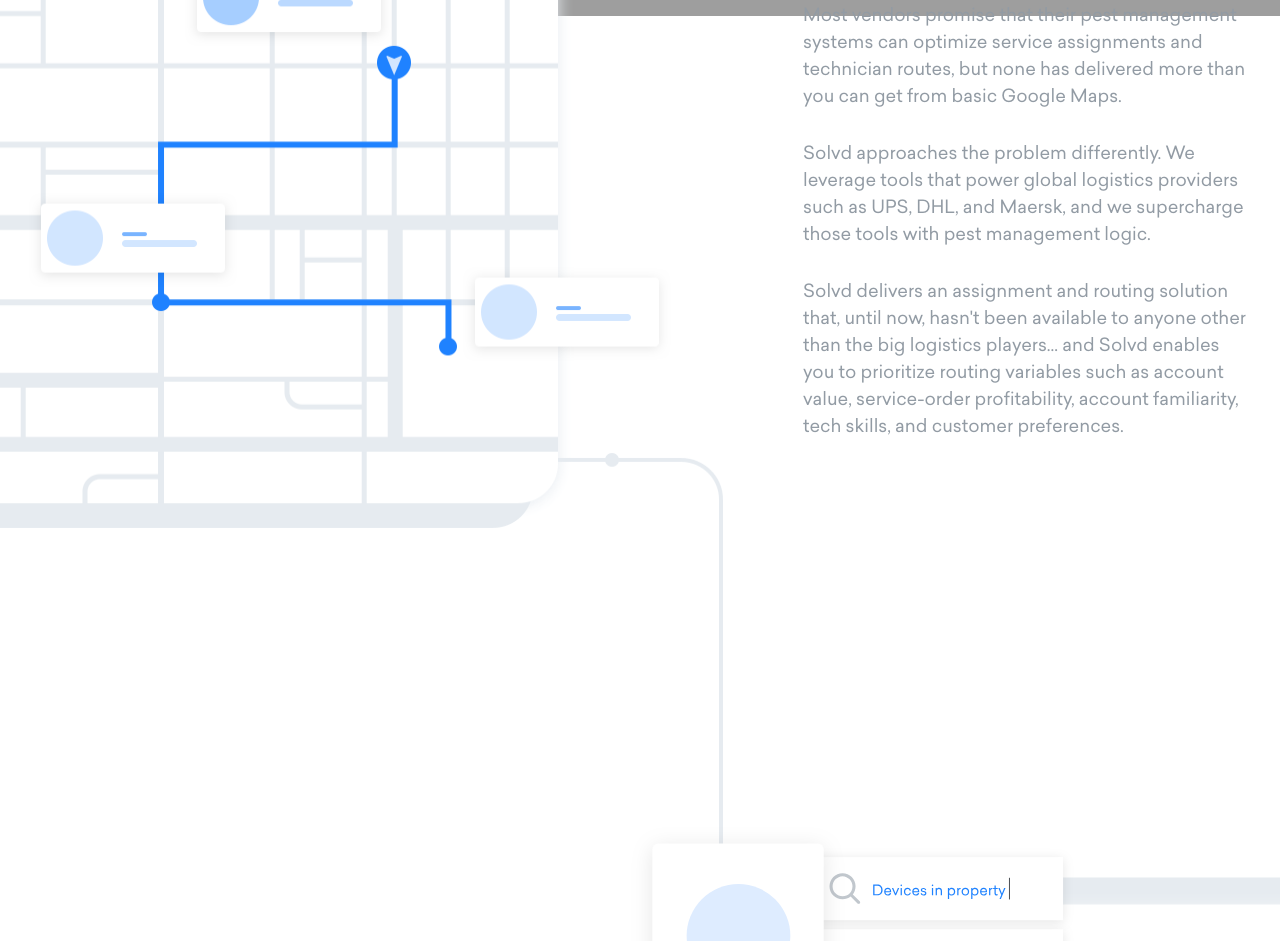
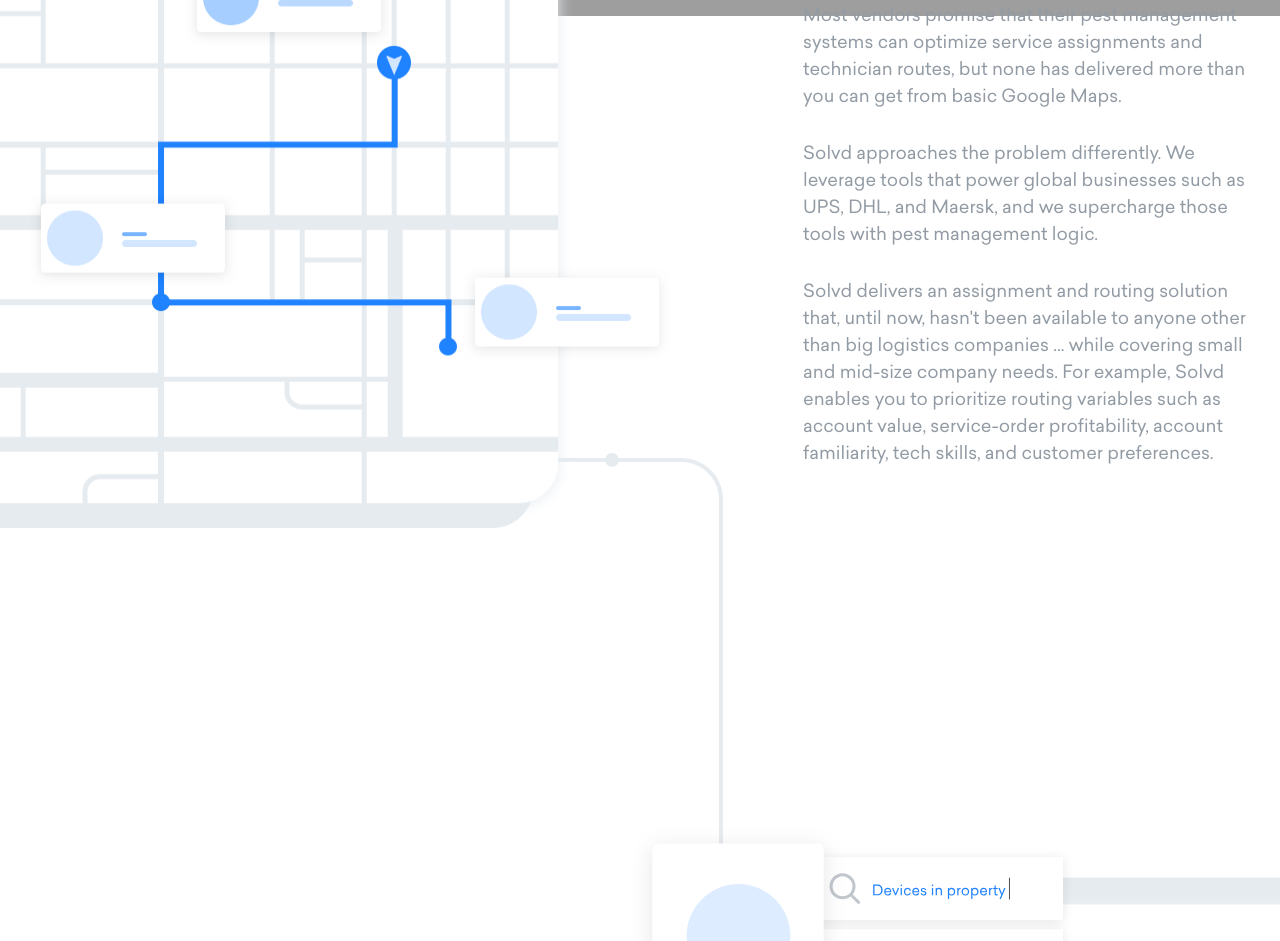
Before and after one commit to sadi22/solvdsoft.github.io, a plain HTML site: page index.html in a window 1280 px wide. Shown: the part 3198-4139 px from the top of the page. Drawn offline with nearby package versions, Linux system fonts and the light colour scheme; grey boxes are pictures that could not be loaded.

Commit message:
Update index.html

```diff
--- a/index.html
+++ b/index.html
@@ -74,8 +74,8 @@
                     <img src="images/value-prop-3.png" width="805" height="967" />
                     <h2>Scheduling wizardry</h2>
                     <p>Most vendors promise that their pest management systems can optimize service assignments and technician routes, but none has delivered more than you can get from basic Google Maps.</p>
-                    <p>Solvd approaches the problem differently. We leverage tools that power global logistics providers such as UPS, DHL, and Maersk, and we supercharge those tools with pest management logic.</p>
-                    <p>Solvd delivers an assignment and routing solution that, until now, hasn't been available to anyone other than the big logistics players... and Solvd enables you to prioritize routing variables such as account value, service-order profitability, account familiarity, tech skills, and customer preferences.</p>
+                    <p>Solvd approaches the problem differently. We leverage tools that power global businesses such as UPS, DHL, and Maersk, and we supercharge those tools with pest management logic.</p>
+                    <p>Solvd delivers an assignment and routing solution that, until now, hasn't been available to anyone other than big logistics companies ... while covering small and mid-size company needs. For example, Solvd enables you to prioritize routing variables such as account value, service-order profitability, account familiarity, tech skills, and customer preferences.</p>
                 </div>
             </section>
             <section class="section section-value-prop-4">
```
